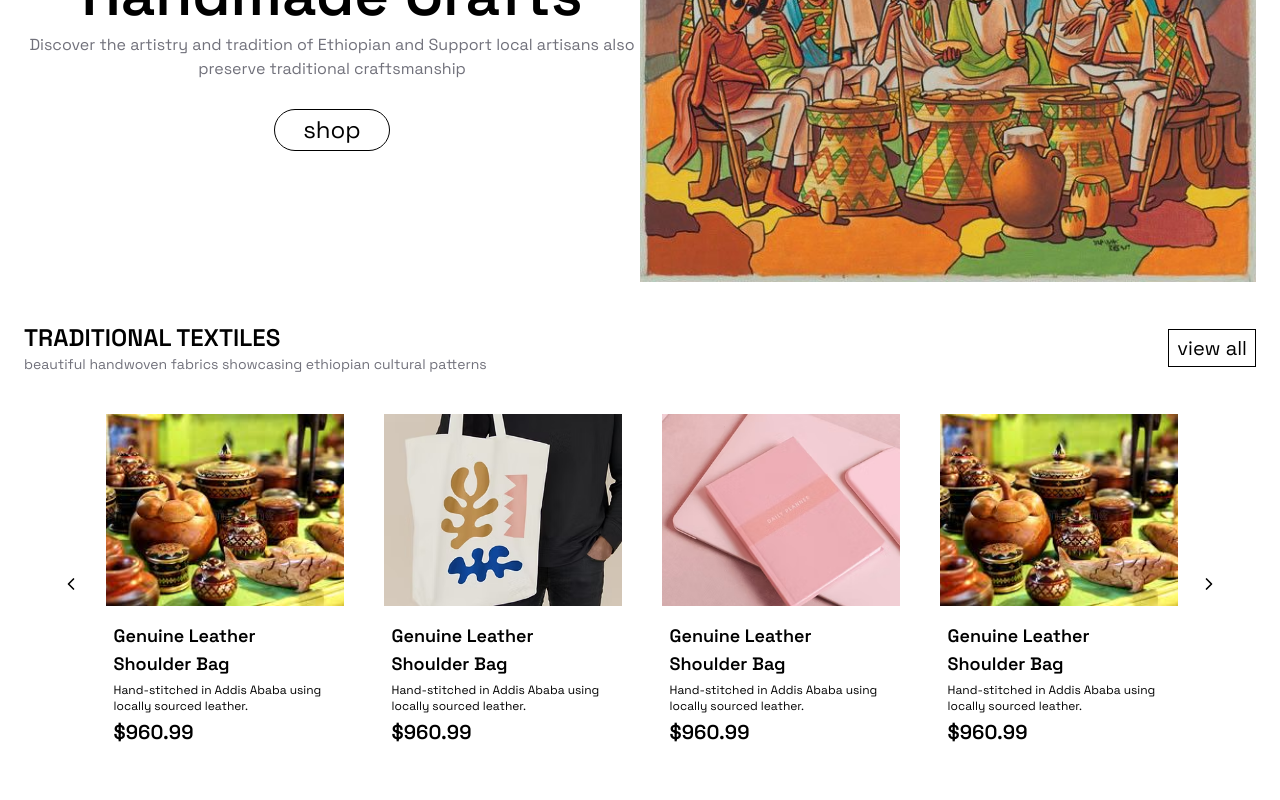
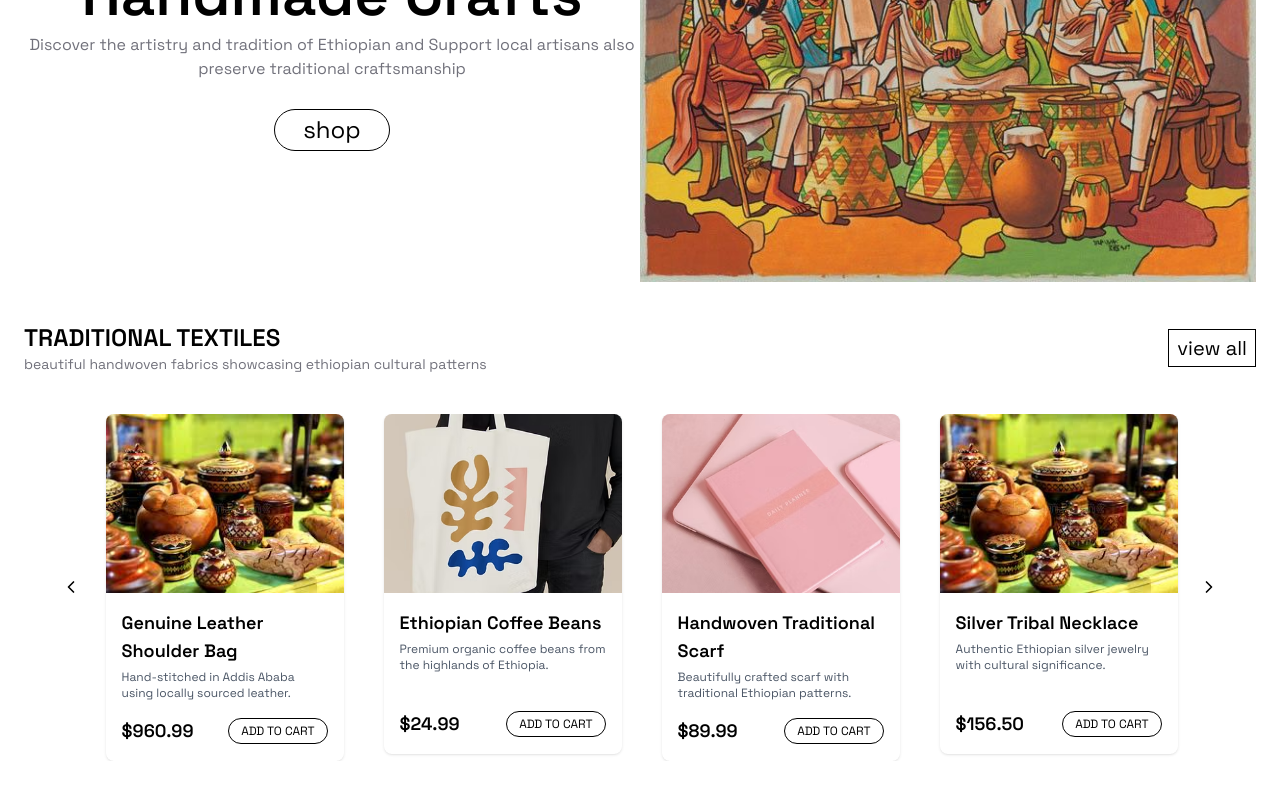
Before and after one commit to flavnat/gojo-craft, a React (Vite) app: page / in a window 1280 px wide. Shown: the part 360-1160 px from the top of the page. Before the commit the page ends 1138 px from the top, so only its background shows below. Built offline with nearby package versions, Linux system fonts and the light colour scheme.

Commit message:
fix: react router navigations in params page

```diff
--- a/src/App.jsx
+++ b/src/App.jsx
@@ -1,13 +1,19 @@
 import NavBar from "./components/NavBar";
-import Features from "./block/Features";
-import Hero from "./block/Hero";
-
+import { Route } from "react-router";
+import ShopPage from "./pages/ShopPage";
+import ShopDetailPage from "./pages/ShopDeatilPage";
+import HomePage from "./pages/HomePage";
+import { Routes } from "react-router";
 function App() {
   return (
     <>
       <NavBar />
-      <Hero />
-      <Features />
+      <Routes>
+        <Route path="/" element={<HomePage />} />
+        <Route path="/shop" element={<ShopPage />} />
+        <Route path="/shop/:slug" element={<ShopDetailPage />} />
+        {/* <Route path='/about' element={<AbouttPage />}/> */}
+      </Routes>
     </>
   );
 }
--- a/src/block/Features.jsx
+++ b/src/block/Features.jsx
@@ -9,7 +9,7 @@ export default function Features() {
     window.scrollTo(0, 0);
   };
   return (
-    <div className="mt-10">
+    <div className="my-10">
       <article className="flex justify-between items-center m-auto">
         <div>
           <h2 className="text-2xl uppercase font-semibold">
--- a/src/components/CartDrawer.jsx
+++ b/src/components/CartDrawer.jsx
@@ -6,20 +6,22 @@ import Drawer from "./Drawer";
 import { toggleDrawer } from "../features/cart/cartSlice";
 
 function CartDrawer() {
-  const dispatch = useDispatch()
-  const isDrawerOpen = useSelector((state) => state.cart.cartDrawer)
+  const dispatch = useDispatch();
+  const isDrawerOpen = useSelector((state) => state.cart.cartDrawer);
   const cart = useSelector((state) => state.cart);
   const subTotal = useSelector((state) => state.cart.totalAmount);
-  console.log("isDrawerOpen", isDrawerOpen)
+  console.log("isDrawerOpen", isDrawerOpen);
   return (
     <>
       <button
         className="border border-zinc-300 px-2.5 py-1.5 pe-4 relative"
         onClick={() => dispatch(toggleDrawer())}
       >
-        <span className="absolute -top-0 right-0 bg-orange-500 p-0.5 px-1 text-xs text-white">
-          {cart.items?.length || 0}
-        </span>
+        {cart.items?.length ? (
+          <span className="absolute -top-0 right-0 bg-orange-500 p-0.5 px-1 text-xs text-white">
+            {cart.items?.length || 0}
+          </span>
+        ) : null}
         <ShoppingCart strokeWidth={1} />
       </button>
 
@@ -44,7 +46,7 @@ function CartDrawer() {
         )}
 
         {cart.items && cart.items.length > 0 ? (
-          <CartCheckoutCard subTotal={subTotal}/>
+          <CartCheckoutCard subTotal={subTotal} />
         ) : null}
       </Drawer>
     </>
--- a/src/components/ImageSlider.jsx
+++ b/src/components/ImageSlider.jsx
@@ -2,33 +2,63 @@ import Slider from "react-slick";
 import PrevArrow from "./PrevArrow";
 import NextArrow from "./NextArrow";
 import FeatureCard from "./FeatureCard";
+import ProductCard from "./ProductCard";
 
-const data = [
+
+const products = [
   {
+    id: 1,
+    slug: "genuine-leather-shoulder-bag",
     image: "../public/./products/product-3.jpg",
     name: "Genuine Leather Shoulder Bag",
     description: "Hand-stitched in Addis Ababa using locally sourced leather.",
-    price: "$960.99",
+    price: 960.99,
+    category: "clothing_textiles",
+    inStock: true,
   },
   {
+    id: 2,
+    slug: "ethiopian-coffee-beans",
     image: "../public/./products/product-1.avif",
-    name: "Genuine Leather Shoulder Bag",
-    description: "Hand-stitched in Addis Ababa using locally sourced leather.",
-    price: "$960.99",
+    name: "Ethiopian Coffee Beans",
+    description: "Premium organic coffee beans from the highlands of Ethiopia.",
+    price: 24.99,
+    category: "food_beverages",
+    inStock: true,
   },
   {
+    id: 3,
+    slug: "handwoven-traditional-scarf",
     image: "../public/./products/product-2.avif",
-    name: "Genuine Leather Shoulder Bag",
-    description: "Hand-stitched in Addis Ababa using locally sourced leather.",
-    price: "$960.99",
+    name: "Handwoven Traditional Scarf",
+    description:
+      "Beautifully crafted scarf with traditional Ethiopian patterns.",
+    price: 89.99,
+    category: "clothing_textiles",
+    inStock: false,
   },
   {
+    id: 4,
+    slug: "silver-tribal-necklace",
     image: "../public/./products/product-3.jpg",
-    name: "Genuine Leather Shoulder Bag",
-    description: "Hand-stitched in Addis Ababa using locally sourced leather.",
-    price: "$960.99",
+    name: "Silver Tribal Necklace",
+    description:
+      "Authentic Ethiopian silver jewelry with cultural significance.",
+    price: 156.5,
+    category: "jewelry_accessories",
+    inStock: true,
   },
-];
+  {
+    id: 5,
+    slug: "handcrafted-wooden-bowl",
+    image: "../public/./products/product-3.jpg",
+    name: "Handcrafted Wooden Bowl",
+    description: "Traditional wooden bowl carved by Ethiopian artisans.",
+    price: 45.0,
+    category: "woodcraft",
+    inStock: true,
+  },
+]
 export default function ImageSlider() {
   const settings = {
     dots: false,
@@ -68,14 +98,15 @@ export default function ImageSlider() {
   };
   return (
     <div className="w-[90%] m-auto">
-      <div className="mt-10">
-        <Slider {...settings}>
-          {data.map((d) => (
-            <FeatureCard
-              name={d.name}
-              description={d.description}
-              price={d.price}
-              image={d.image}
+      <div className="my-10">
+        <Slider {...settings} className="">
+          {products.map((product) => (
+            <ProductCard
+              name={product.name}
+              description={product.description}
+              price={product.price}
+              image={product.image}
+              product={product}
             />
           ))}
         </Slider>
--- a/src/components/ProductCard.jsx
+++ b/src/components/ProductCard.jsx
@@ -16,11 +16,11 @@ function ProductCard({ image, description, name, price, product }) {
   };
 
   return (
-    <div className="flex flex-col shadow-sm rounded-lg overflow-hidden h-full">
+    <div className="flex flex-col shadow-sm rounded-lg overflow-hidden h-full min-h-[340px]">
       {/* image */}
       <Link to={`/shop/${product.slug}`}>
-        <div className="overflow-hidden bg-zinc-100 p-5">
-          <img src={image} alt={name} className="w-full h-40 object-cover" />
+        <div className="aspect-[4/3] bg-zinc-100 overflow-hidden">
+          <img src={image} alt={name} className="w-full h-full object-cover" />
         </div>
       </Link>
 
--- a/src/main.jsx
+++ b/src/main.jsx
@@ -1,23 +1,17 @@
 import { StrictMode } from "react";
 import { createRoot } from "react-dom/client";
 import { Provider } from "react-redux";
-import { createBrowserRouter, RouterProvider } from "react-router";
 import App from "./App.jsx";
 import "./index.css";
-import ShopDetailPage from "./pages/ShopDeatilPage.jsx";
-import ShopPage from "./pages/ShopPage.jsx";
 import { store } from "./store.js";
-
-const router = createBrowserRouter([
-  { path: "/", element: <App /> },
-  { path: "/shop", element: <ShopPage /> },
-  { path: "/shop/:slug", element: <ShopDetailPage /> },
-]);
+import { BrowserRouter } from "react-router";
 
 createRoot(document.getElementById("root")).render(
   <StrictMode>
     <Provider store={store}>
-      <RouterProvider router={router} />
+      <BrowserRouter>
+        <App />
+      </BrowserRouter>
     </Provider>
   </StrictMode>
 );
--- a/src/pages/HomePage.jsx
+++ b/src/pages/HomePage.jsx
@@ -1,9 +1,14 @@
-import React from 'react'
+import NavBar from "../components/NavBar";
+import Features from "../block/Features";
+import Hero from "../block/Hero";
 
 function HomePage() {
   return (
-    <div>Home</div>
-  )
+    <>
+      <Hero />
+      <Features />
+    </>
+  );
 }
 
-export default HomePage
+export default HomePage;
--- a/src/pages/ShopDeatilPage.jsx
+++ b/src/pages/ShopDeatilPage.jsx
@@ -3,7 +3,7 @@ import NavBar from "../components/NavBar";
 import { Star } from "lucide-react";
 import { useParams } from "react-router";
 import QuantitySelector from "../components/QuantitySelector";
-import { addToCart } from "../features/cart/cartSlice";
+import { addToCart, toggleDrawer } from "../features/cart/cartSlice";
 import { useDispatch } from "react-redux";
 import Breadcrumb from "../components/BreadCrumb";
 
@@ -115,7 +115,6 @@ function ShopDetailPage() {
 
   return (
     <>
-      <NavBar />
       <div className="mt-10 w-[80%] m-auto">
         <Breadcrumb />
         <div className="grid grid-cols-2 gap-x-2 mt-8">
@@ -154,7 +153,7 @@ function ShopDetailPage() {
               <div>
                 <button
                   className="bg-amber-600 text-white px-4 text-lg w-full rounded-3xl py-1"
-                  onClick={handleAddToCart}
+                  onClick={() => { handleAddToCart(); dispatch(toggleDrawer())}}
                 >
                   add to cart
                 </button>
--- a/src/pages/ShopPage.jsx
+++ b/src/pages/ShopPage.jsx
@@ -110,8 +110,6 @@ export default function ShopPage() {
 
   return (
     <>
-      <NavBar />
-
       <div className="mt-10">
         <div className="grid grid-cols-5 gap-x-6 gap-y-10 mt-5 items-start">
           {/* filters */}
```
